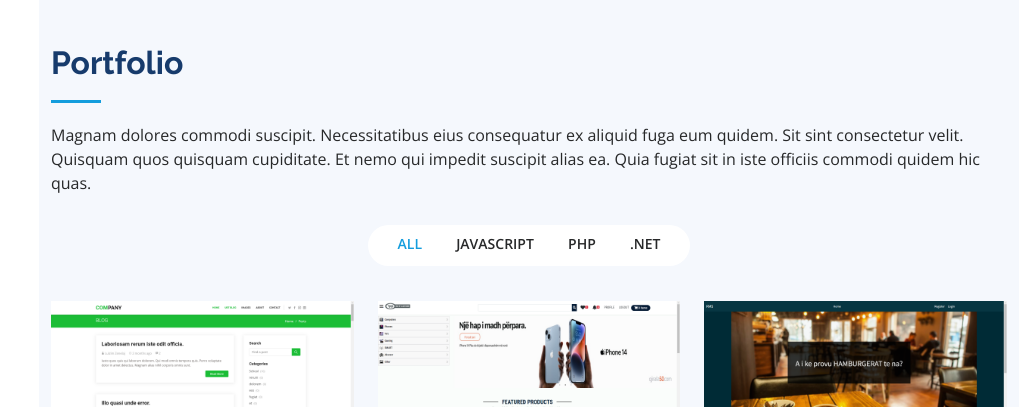
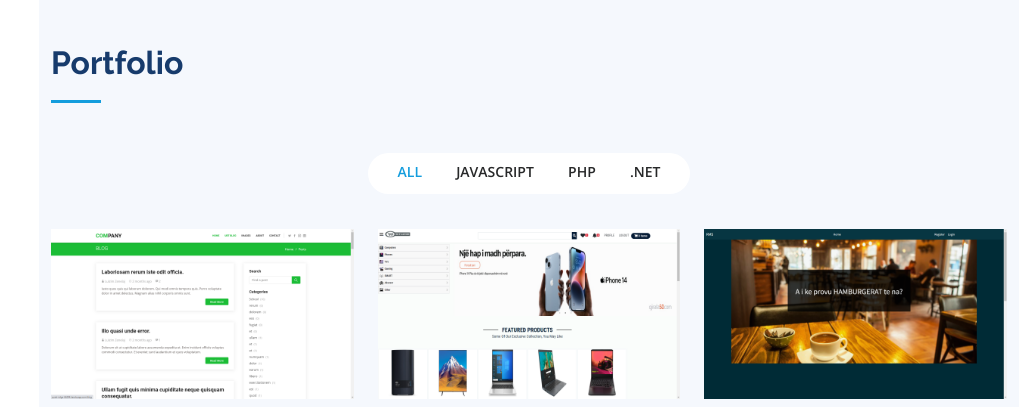
Before and after one commit to lulzimz/lulzimzenelaj, a plain HTML site: page index.html in a window 1280 px wide. Shown: the part 3360-3767 px from the top of the page, without its empty margins (261-1280 px from the left). Drawn offline with nearby package versions, Linux system fonts and the light colour scheme.

Commit message:
Updated portfolio section

```diff
--- a/index.html
+++ b/index.html
@@ -357,9 +357,7 @@
 
         <div class="section-title">
           <h2>Portfolio</h2>
-          <p>Magnam dolores commodi suscipit. Necessitatibus eius consequatur ex aliquid fuga eum quidem. Sit sint
-            consectetur velit. Quisquam quos quisquam cupiditate. Et nemo qui impedit suscipit alias ea. Quia fugiat sit
-            in iste officiis commodi quidem hic quas.</p>
+          <p></p>
         </div>
 
         <div class="row" data-aos="fade-up">
```
